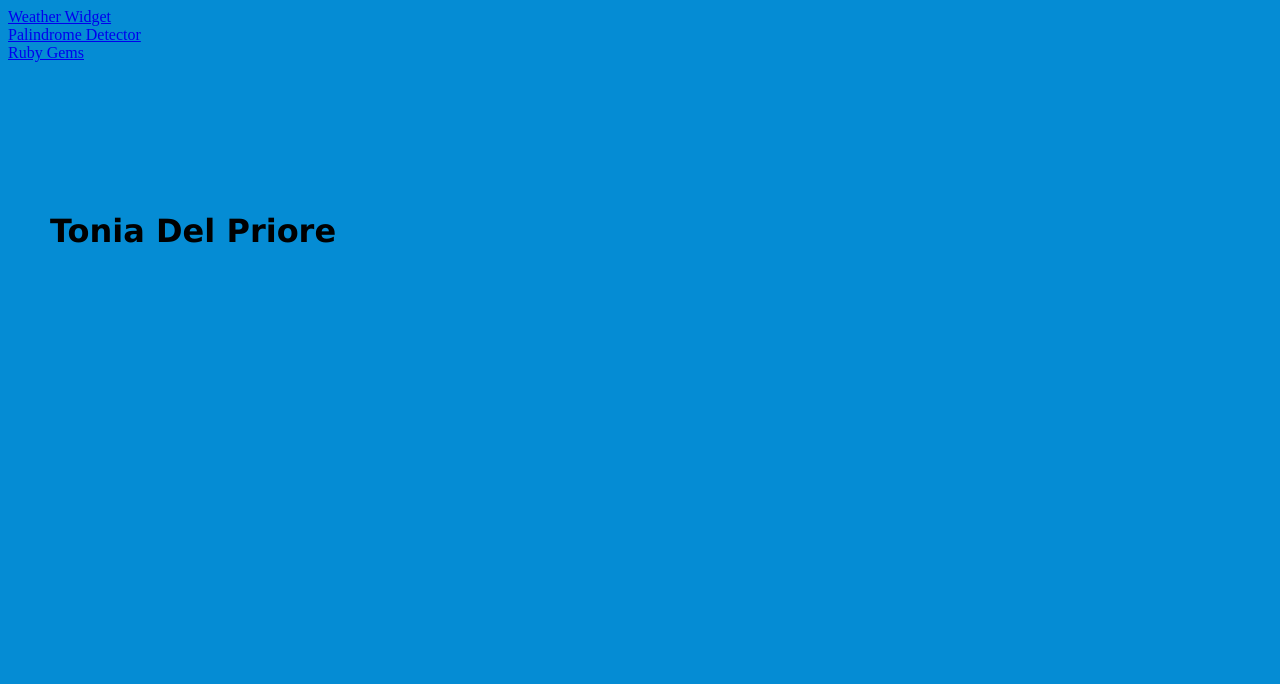
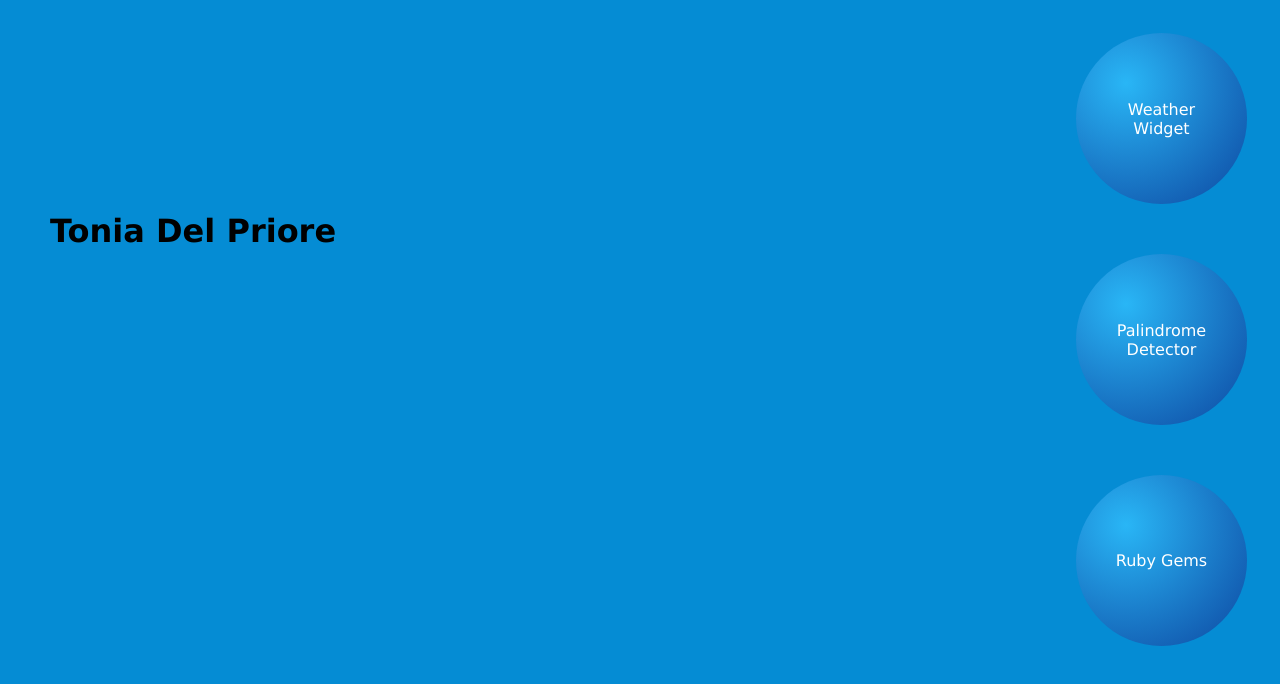
Before and after one commit to toninjaa/portfolio, a React (Vite) app: page / in a window 1280 px wide. Shown: the top 684 px of the page. Built offline with nearby package versions, Linux system fonts and the light colour scheme; the HTML template or start-up script is replaced by a standard one.

Commit message:
add some css to links

```diff
--- a/src/App.css
+++ b/src/App.css
@@ -1,9 +1,10 @@
 body {
   align-content: center;
-  background-color: #90caf9;
   animation-name: background;
   /* animation-delay: 2s; */
   animation-duration: 20s;
+  background-color: #90caf9;
+  font-family: 'Lucida Sans', 'Lucida Sans Regular', 'Lucida Grande', 'Lucida Sans Unicode', Geneva, Verdana, sans-serif;
 }
 
 h1 {
@@ -14,8 +15,28 @@ h1 {
   left: 50px;
 }
 
-a {
+.container {
+  display: flex;
+  flex-direction: column;
+}
+
+.link-item {
+  /* animation-name: link; */
+  align-items: center;
+  align-self: flex-end;
+  background: radial-gradient(circle at 50px 50px, #29b6f6, #0d47a1);
+  background-color: #0d47a1;
+  border-radius: 50%;
+  color: white;
+  display: flex;
+  height: 120px;
+  justify-content: center;
+  /* max-width: fit-content; */
+  margin: 2%;
+  padding: 2%;
   text-align: center;
+  text-decoration: none;
+  width: 120px;
 }
 
 .name {
@@ -45,3 +66,10 @@ a {
   50%  {background-color: #29b6f6;}
   100% {background-color: #90caf9;}
 }
+
+@keyframes link {
+  0%   {color: #90caf9;}
+  25%  {color: #29b6f6;}
+  50%  {color: #0288d1;}
+  100% {color: #0d47a1;}
+}
--- a/src/App.tsx
+++ b/src/App.tsx
@@ -2,18 +2,12 @@ import './App.css';
 
 function App() {
   return (
-    <>
+    <div className="container">
       <h1 className="name">Tonia Del Priore</h1>
-      <div>
-        <a href="https://toninjaa.github.io/weather-app/" target="_blank">Weather Widget</a>
-      </div>
-      <div>
-        <a href="https://toninjaa.github.io/palindrome-site/" target="_blank">Palindrome Detector</a>
-      </div>
-      <div>
-        <a href="https://rubygems.org/profiles/toninjaa" target="_blank">Ruby Gems</a>
-      </div>
-    </>
+      <a className="link-item" href="https://toninjaa.github.io/weather-app/" target="_blank">Weather Widget</a>
+      <a className="link-item" href="https://toninjaa.github.io/palindrome-site/" target="_blank">Palindrome Detector</a>
+      <a className="link-item" href="https://rubygems.org/profiles/toninjaa" target="_blank">Ruby Gems</a>
+    </div>
   );
 }
 
```
